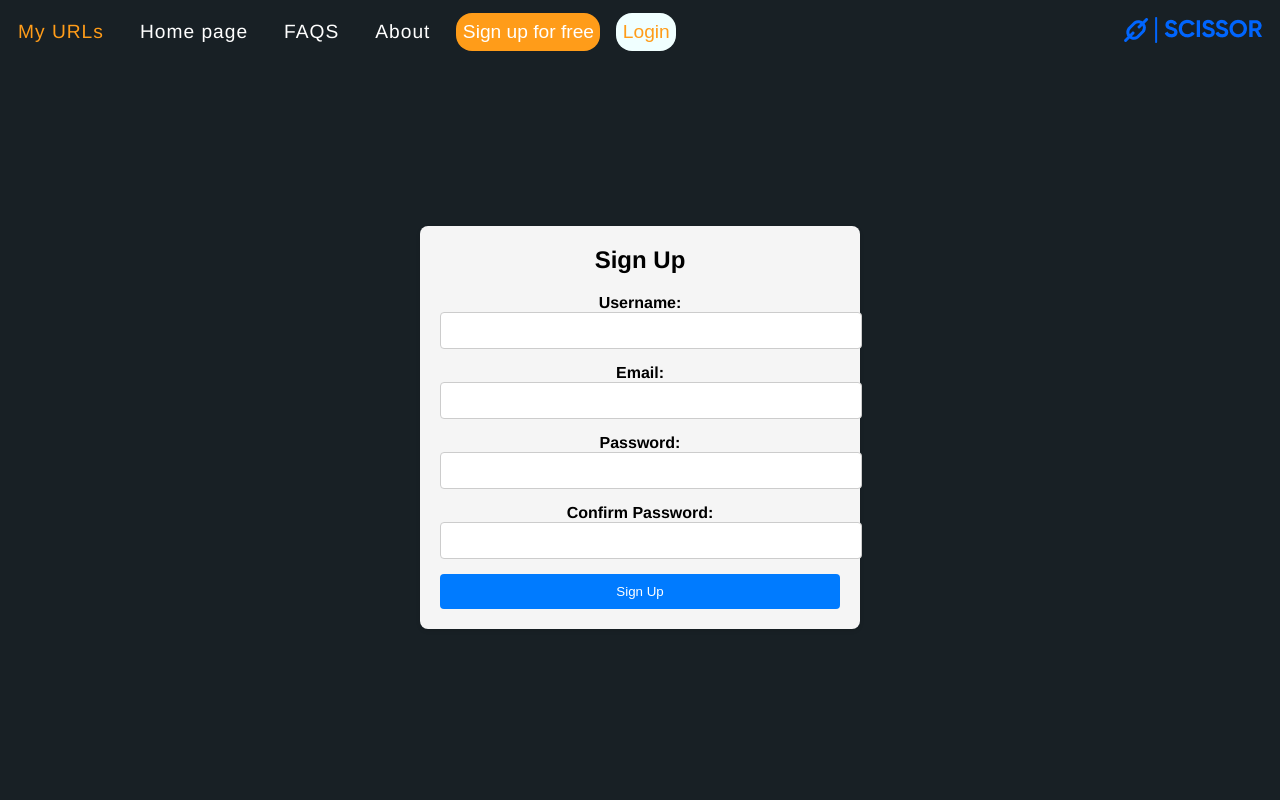
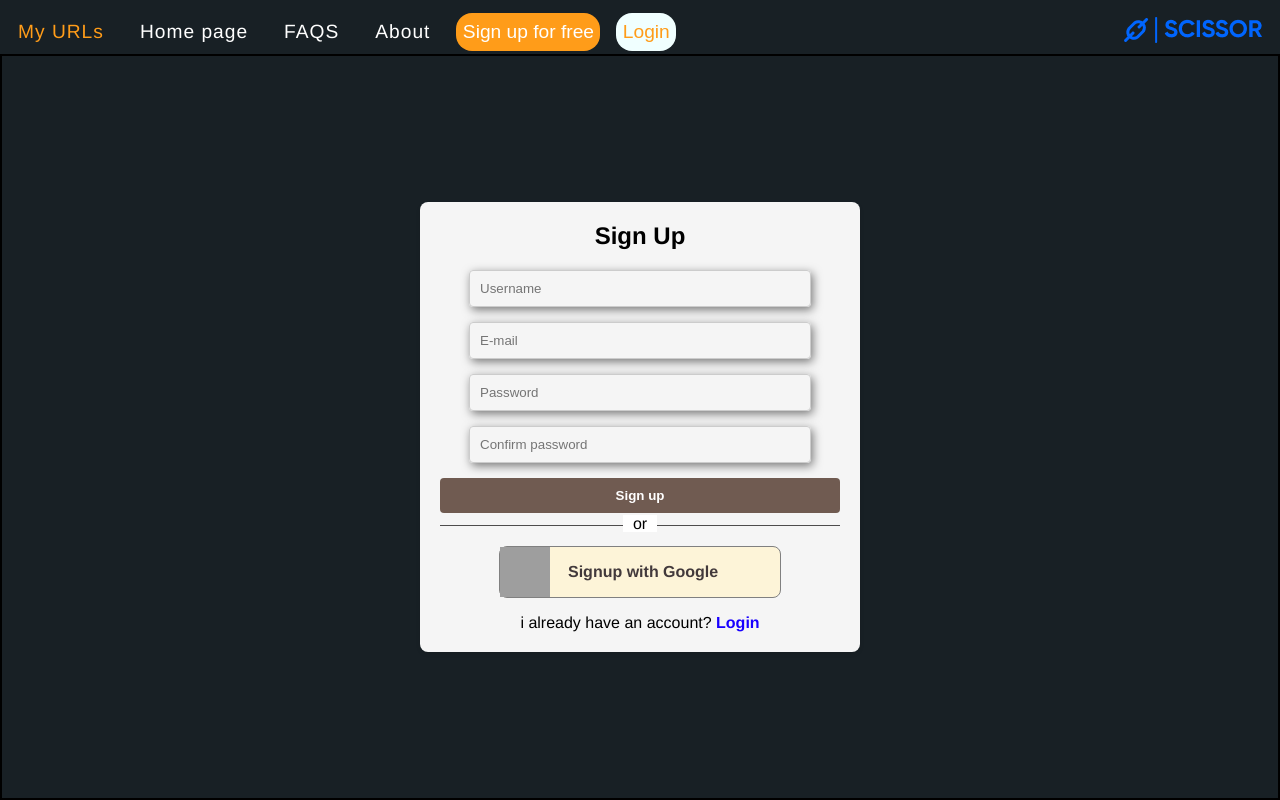
Before and after one commit to Ayomide-Oyeneye/Final-exam-Altschool, a Vue app: page /Signup in a window 1280 px wide. Built offline with nearby package versions, Linux system fonts and the light colour scheme; no server answers; grey boxes are pictures that could not be loaded.

Commit message:
gbas/gbos

```diff
--- a/src/App.vue
+++ b/src/App.vue
@@ -8,11 +8,10 @@
       </label>
       <ul class="selections">
         <li style="color: rgb(255, 156, 25);">
-          <router-link class="linksto home" style="color: rgb(255, 156, 25);" to="/">My
-            URLs</router-link>
+          <router-link class="linksto home" style="color: rgb(255, 156, 25);" to="/">My URLs</router-link>
         </li>
         <li>
-          <router-link class="linksto home" to="/">
+          <router-link class="linksto home" to="/Home">
             Home page
           </router-link>
         </li>
@@ -27,12 +26,17 @@
           </router-link>
         </li>
         <!-- SIGNUP BUTTON -->
-        <button class="sign-up-btn"><router-link class="linksto home" to="/Signup">
-          Sign up for free
-          </router-link></button>
-          <button class="sign-up-btn log"><router-link class="linksto home" to="/login">
-          Login
-          </router-link></button>
+        <button v-if="!isLoggedin" class="sign-up-btn">
+          <router-link class="linksto home" to="/Signup">
+            Sign up for free
+          </router-link>
+        </button>
+        <button v-if="!isLoggedin" class="sign-up-btn log">
+          <router-link class="linksto home" to="/login">
+            Login
+          </router-link>
+        </button>
+        <button @click="handleSignOut" class='out' v-if="isLoggedin">Sign out</button>
       </ul>
     </div>
     <div class="scis-img">
@@ -43,18 +47,10 @@
 </template>
 
 <script>
-import './styles.css';
+import { onMounted, ref } from 'vue';
 import Home from './routes/Home.vue';
-import FAQ from './routes/FAQ.vue';
-import { createRouter, createWebHistory } from 'vue-router';
-
-// Create router instance
-const router = createRouter({
-  history: createWebHistory(),
-  routes: [
-    { path: '/cc', component: FAQ }
-  ]
-});
+import { auth, onAuthStateChanged, signOut } from "./firebase/index.js";
+import router from "./router/index.js";
 
 export default {
   name: 'App',
@@ -62,10 +58,21 @@ export default {
     Home
   },
   setup() {
-    // Provide the router instance to the Vue app
-    return { router };
+    const isLoggedin = ref(false);
+
+    const handleSignOut = () => {
+      signOut(auth).then(() => {
+        router.push('/FAQ');
+      });
+    };
+
+    onMounted(() => {
+      onAuthStateChanged(auth, (user) => {
+        isLoggedin.value = !!user; // Set isLoggedin to true if user exists, false otherwise
+      });
+    });
+
+    return { isLoggedin, handleSignOut };
   }
 };
 </script>
-
-<style></style>
--- a/src/firebase/index.js
+++ b/src/firebase/index.js
@@ -1,7 +1,7 @@
 // Import the functions you need from the SDKs you need
 import { initializeApp } from "firebase/app";
 import { getAnalytics } from "firebase/analytics";
-import {getAuth,createUserWithEmailAndPassword} from "firebase/auth"
+import {getAuth,createUserWithEmailAndPassword,onAuthStateChanged,signOut,GoogleAuthProvider,signInWithPopup,signInWithEmailAndPassword} from "firebase/auth"
 // TODO: Add SDKs for Firebase products that you want to use
 // https://firebase.google.com/docs/web/setup#available-libraries
 
@@ -22,4 +22,4 @@ const app = initializeApp(firebaseConfig);
 const auth = getAuth(app)
 const analytics = getAnalytics(app);
 
-export { auth, createUserWithEmailAndPassword };
+export { auth,createUserWithEmailAndPassword,onAuthStateChanged,signOut,GoogleAuthProvider,signInWithPopup,signInWithEmailAndPassword};
--- a/src/router/index.js
+++ b/src/router/index.js
@@ -1,23 +1,66 @@
-import '../styles.css';
-import Home from '../routes/Home.vue';
-import FAQ from '../routes/FAQ.vue';
-import About from '../routes/About.vue';
-import Signup from '../routes/Signup.vue';
-import Login from '../routes/Login.vue';
-import FourzeroFourPage from '../routes/FourzeroFourPage.vue';
-import { createRouter, createWebHistory } from 'vue-router';
+import { Promise } from "core-js"; // Import the Promise module from core-js
+
+// Other imports remain unchanged
+import "../styles.css";
+import Home from "../routes/Home.vue";
+import FAQ from "../routes/FAQ.vue";
+import About from "../routes/About.vue";
+import Signup from "../routes/Signup.vue";
+import Login from "../routes/Login.vue";
+import App from "../App.vue";
+import {
+  auth,
+  createUserWithEmailAndPassword,
+  onAuthStateChanged,
+  signOut,
+} from "../firebase/index.js";
+import FourzeroFourPage from "../routes/FourzeroFourPage.vue";
+import { createRouter, createWebHistory } from "vue-router";
 
 // Create router instance
 const router = createRouter({
   history: createWebHistory(),
   routes: [
-    { path: '/FAQ', component: FAQ },
-    { path: '/', component: Home },
-    { path: '/About', component: About},
-    { path: '/Signup', component: Signup},
-    { path: '/login', component: Login},
-    { path: '/:pathMatch(.*)*', component: FourzeroFourPage }
-    // { path: '/Signup', component: Signup }
-  ]
+    { path: "/FAQ", component: FAQ },
+    {
+      path: "/Home",
+      component: Home,
+      meta: {
+        requiresAuth: true,
+      },
+    },
+    { path: "/About", component: About },
+    { path: "/", component: App },
+    { path: "/Signup", component: Signup },
+    { path: "/login", component: Login },
+    { path: "/:pathMatch(.*)*", component: FourzeroFourPage },
+  ],
 });
-export default router
+
+const getCurrentUser = () => {
+  return new Promise((resolve, reject) => {
+    const removeListener = onAuthStateChanged(
+      auth,
+      (user) => {
+        removeListener();
+        resolve(user);
+      },
+      reject
+    );
+  });
+};
+
+router.beforeEach(async (to, from, next) => {
+  if (to.matched.some((record) => record.meta.requiresAuth)) {
+    if (await getCurrentUser()) {
+      next();
+    } else {
+      alert("you dont have access");
+      next("/Signup");
+    }
+  } else {
+    next();
+  }
+});
+
+export default router;
--- a/src/routes/FourzeroFourPage.vue
+++ b/src/routes/FourzeroFourPage.vue
@@ -4,7 +4,7 @@
 
       <h1>Page not found... 😥😥</h1>
     </div>
-    <button><router-link class="linksto home" to="/">
+    <button><router-link class="linksto home" to="/Home">
         return to home page 👈
           </router-link></button>
     <router-view></router-view>
--- a/src/routes/Login.vue
+++ b/src/routes/Login.vue
@@ -1,69 +1,77 @@
 <template>
   <div class="login-container">
-      <form @submit.prevent="submitForm" class="login-form">
+    <form @submit.prevent="login" class="login-form">
       <h2>Login</h2>
       <div class="form-group">
-          <label for="username">Username:</label>
-          <input type="text" id="username" v-model="username" required>
+        <label for="email"></label>
+        <input type="email" id="email" v-model="email" placeholder="Enter your email" required>
       </div>
 
       <div class="form-group">
-          <label for="password">Password:</label>
-          <input type="password" id="password" v-model="password" required>
+        <label for="password"></label>
+        <input type="password" id="password" v-model="password" placeholder="Enter your password" required>
       </div>
 
       <button type="submit">Login</button>
+      <p class="or"><span>or</span></p>
+      <p class="all">
+       No account?
+       <router-link class="linksto home" to="/Signup">
+        Sign Up
+        </router-link></p>
     </form>
 
-      <p v-if="errorMessage" class="error-message" :class="{ 'fade-in-out': errorMessage }">{{ errorMessage }}</p>
-      <p v-if="successMessage" class="success-message" :class="{ 'fade-in-out': successMessage }">{{ successMessage }}</p>
+    <p v-if="errorMessage || successMessage" class="fade-in-out" :class="{ 'error-message': errorMessage, 'success-message': successMessage }">{{ errorMessage || successMessage }}</p>
   </div>
 </template>
 
 <script>
+import { ref } from 'vue';
+import { auth, signInWithEmailAndPassword } from "../firebase/index.js";
+import router from "../router/index.js";
+
 export default {
   data() {
     return {
-        username: '',
+      email: '',
       password: '',
       errorMessage: '',
-        successMessage: ''
+      successMessage: '',
     };
   },
   methods: {
-      submitForm() {
-        // Simple validation
-        if (!this.username || !this.password) {
-          this.errorMessage = 'Please fill in all fields.';
-          this.resetMessages();
-          return;
-        }
-
-        // Here you would typically make an AJAX request to your backend to authenticate the user
-        // For the sake of this example, let's just pretend the login was successful
-        // You can replace this with actual API calls
+    async login() {
+      try {
+        await signInWithEmailAndPassword(auth, this.email, this.password);
         this.successMessage = 'Login successful!';
         this.resetMessages();
-
-        // Reset form fields
-        this.username = '';
+        this.email = '';
         this.password = '';
+        setTimeout(() => {
+          router.push('/Home');
+      }, 2000);
+      } catch (error) {
+        console.error(error);
+        this.errorMessage = 'Invalid email or password.';
+        this.resetMessages();
+      }
     },
     resetMessages() {
       setTimeout(() => {
         this.errorMessage = '';
         this.successMessage = '';
       }, 3000);
-      }
+    },
   }
 };
 </script>
 
 <style scoped>
-  * {
-    color: black;
-  }
+/* Styles remain the same */
+</style>
 
+
+<style scoped>
 .login-container {
   display: flex;
   flex-direction: column;
@@ -95,9 +103,12 @@
 }
 
 .form-group input {
-    width: 100%;
+  width: 80%;
   padding: 10px;
   border: 1px solid #ccc;
+  box-shadow: 2px 3px 10px 0px rgba(0, 0, 0, 0.5);
+  outline: none;
+  background-color: transparent;
   border-radius: 4px;
 }
 
@@ -105,14 +116,15 @@
   width: 100%;
   padding: 10px;
   border: none;
-    background-color: #007bff;
+  background-color: #705b51;
   color: #fff;
+  font-weight: bolder;
   border-radius: 4px;
   cursor: pointer;
 }
 
 button:hover {
-    background-color: #0056b3;
+  background-color: #554b3a;
 }
 
 .error-message, .success-message {
@@ -147,7 +159,27 @@
     opacity: 1;
   }
   100% {
-      opacity: 0;
+    opacity: 2;
   }
 }
+.all{
+  margin-top: 1rem;
+}
+.all .linksto{
+  color: #1900ff;
+  font-weight: bolder;
+}
+.or{
+   width: 100%;
+   text-align: center;
+   border-bottom: 1px solid #4e4c4c;
+   line-height: 0.1em;
+   margin: 10px 0 20px;
+  }
+  .or span {
+  color: #4e4c4c;
+  font-weight: bolder;
+    background:#F5F5F5;
+    padding:0 10px;
+}
 </style>
--- a/src/routes/Signup.vue
+++ b/src/routes/Signup.vue
@@ -3,36 +3,42 @@
     <form @submit.prevent="submitForm" class="signup-form">
       <h2>Sign Up</h2>
       <div class="form-group">
-        <label for="username">Username:</label>
-        <input type="text" id="username" v-model="username" required>
+        <label for="username"></label>
+        <input type="text" id="username" v-model="username" placeholder="Username" required>
       </div>
 
       <div class="form-group">
-        <label for="email">Email:</label>
-        <input type="email" id="email" v-model="email" required>
+        <label for="email"></label>
+        <input type="email" id="email" placeholder="E-mail" v-model="email" required>
       </div>
 
       <div class="form-group">
-        <label for="password">Password:</label>
-        <input type="password" id="password" v-model="password" required @input="checkPasswordStrength">
+        <label for="password"></label>
+        <input type="password" placeholder="Password" id="password" v-model="password" required @input="checkPasswordStrength">
         <p v-if="passwordStrengthMessage" class="password-strength">{{ passwordStrengthMessage }}</p>
       </div>
 
       <div class="form-group">
-        <label for="confirmPassword">Confirm Password:</label>
-        <input type="password" id="confirmPassword" v-model="confirmPassword" required>
+        <label for="confirmPassword"></label>
+        <input type="password" placeholder="Confirm password" id="confirmPassword" v-model="confirmPassword" required>
       </div>
 
-      <button type="submit">Sign Up</button>
-    </form>
-
+      <button type="submit" >Sign up</button>
+      <p class="or"><span>or</span></p>
+      <p class="google" @click="SignInWithGoogle"><img width="50" height="50" src="https://img.icons8.com/bubbles/50/google-logo.png" alt="google-logo"/> <h4>Signup with Google</h4></p>
+     <p class="all">
+       i already have an account?
+       <router-link class="linksto home" to="/login">
+        Login
+        </router-link></p>
+      </form>
     <p v-if="errorMessage || successMessage" class="fade-in-out" :class="{ 'error-message': errorMessage, 'success-message': successMessage }">{{ errorMessage || successMessage }}</p>
   </div>
-</template>
-
+  <router-view></router-view>
+</template>uth
 <script>
-import { useRouter } from "vue-router";
-import { auth, createUserWithEmailAndPassword } from "../firebase/index.js";
+import { auth, createUserWithEmailAndPassword, onAuthStateChanged, signOut, GoogleAuthProvider, signInWithPopup } from "../firebase/index.js";
+import router from "../router/index.js";
 
 export default {
   data() {
@@ -43,7 +49,7 @@ export default {
       confirmPassword: '',
       errorMessage: '',
       successMessage: '',
-      passwordStrengthMessage: ''
+      passwordStrengthMessage: '',
     };
   },
   methods: {
@@ -71,8 +77,9 @@ export default {
           this.email = '';
           this.password = '';
           this.confirmPassword = '';
-          const router = useRouter();
-          router.push('/');
+          setTimeout(() => {
+            router.push('/Home');
+          }, 2000);
         })
         .catch((error) => {
           if (error.code === 'auth/email-already-in-use') {
@@ -80,6 +87,17 @@ export default {
           } else {
             console.log(error.code);
           }
+        });
+    },
+    SignInWithGoogle() {
+      const provider = new GoogleAuthProvider();
+      signInWithPopup(auth, provider)
+        .then((result) => {
+          console.log(result.user);
+          router.push('/Home');
+        })
+        .catch((error) => {
+          console.error(error.message);
         });
     },
     resetMessages() {
@@ -111,12 +129,9 @@ export default {
     }
   }
 };
+
+
 </script>
-
-<style scoped>
-/* Your CSS styles remain unchanged */
-</style>
-
 
 <style scoped>
 * {
@@ -129,6 +144,7 @@ export default {
   justify-content: center;
   align-items: center;
   height: 100vh;
+  border: 2px solid;
 }
 
 .signup-form {
@@ -154,9 +170,12 @@ export default {
 }
 
 .form-group input {
-  width: 100%;
+  width: 80%;
   padding: 10px;
   border: 1px solid #ccc;
+  box-shadow: 2px 3px 10px 0px rgba(0, 0, 0, 0.5);
+  outline: none;
+  background-color: transparent;
   border-radius: 4px;
 }
 
@@ -164,14 +183,15 @@ button {
   width: 100%;
   padding: 10px;
   border: none;
-  background-color: #007bff;
+  background-color: #705b51;
   color: #fff;
+  font-weight: bolder;
   border-radius: 4px;
   cursor: pointer;
 }
 
 button:hover {
-  background-color: #0056b3;
+  background-color: #554b3a;
 }
 
 .error-message, .success-message {
@@ -209,4 +229,42 @@ button:hover {
     opacity: 2;
   }
 }
+.out{
+  width: 70%;
+  margin-top: 10px;
+  background-color: red;
+}
+.all{
+  margin-top: 1rem;
+}
+.all .linksto{
+  color: #1900ff;
+  font-weight: bolder;
+}
+.google{
+  display: flex;
+  align-items: center;
+  border: 1px solid grey;
+  width: 70%;
+  margin: 0 auto;
+  border-radius: 0.5rem;
+  background-color: rgb(255, 244, 209,0.8);
+
+}
+.google h4{
+  color: rgb(66, 57, 59);
+  font-weight: bolder;
+  margin-left:18px;
+}
+.or{
+   width: 100%;
+   text-align: center;
+   border-bottom: 1px solid #4e4c4c;
+   line-height: 0.1em;
+   margin: 10px 0 20px;
+}
+.or span {
+    background:#fff;
+    padding:0 10px;
+}
 </style>
```
Also changed, not shown: src/styles.css (+9 -0 lines). Lines whose indentation alone changed are shown as unchanged.
